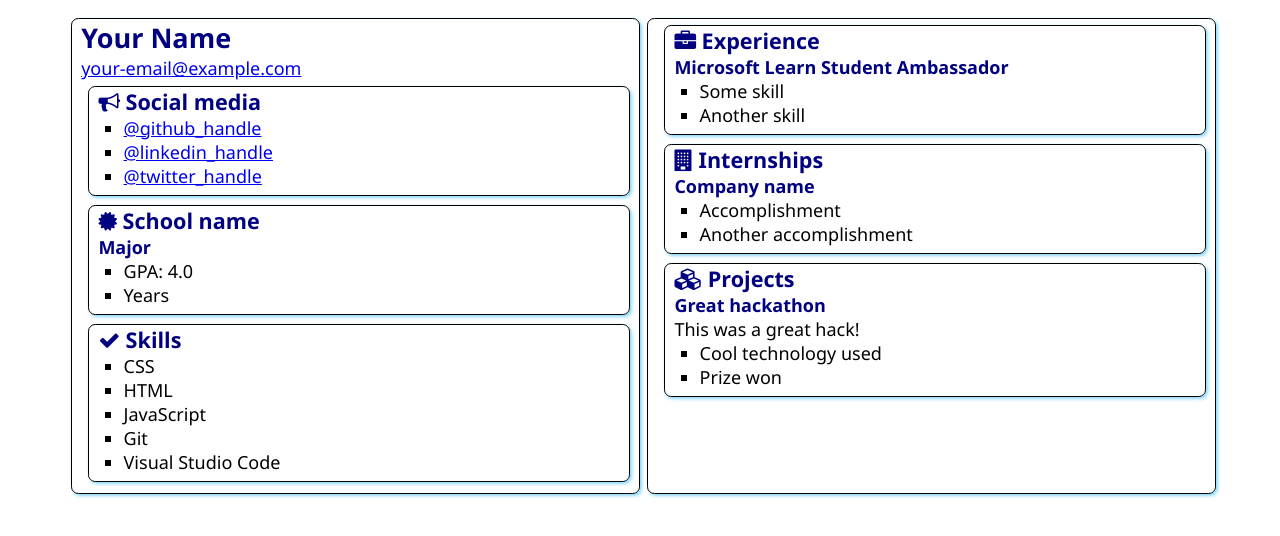
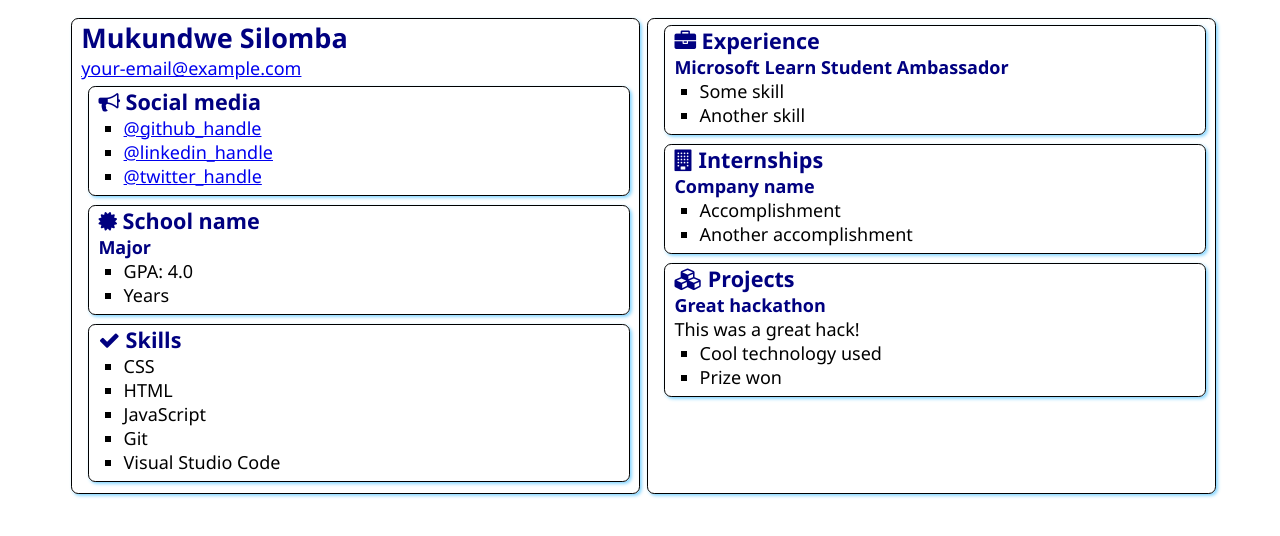
Before and after one commit to Mukundwe10/-SATechnicalOnboarding, a plain HTML site: page src/index.html in a window 1280 px wide. Drawn offline with Linux system fonts and the light colour scheme.

Commit message:
Update index.html
Added My name

```diff
--- a/src/index.html
+++ b/src/index.html
@@ -12,7 +12,7 @@
 <body>
     <main>
         <article class="box">
-            <h1>Your Name</h1>
+            <h1>Mukundwe Silomba</h1>
             <div><a href="mailto:your.email@example.com">your-email@example.com</a></div>
 
             <section class="box">
```
